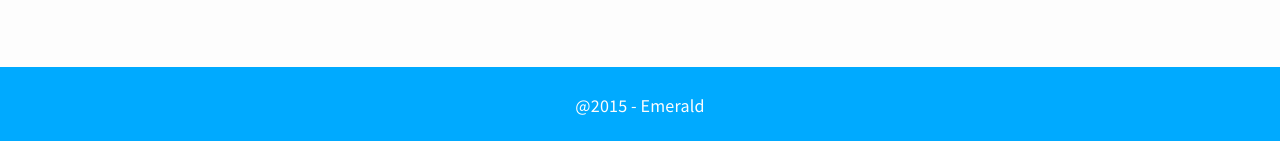
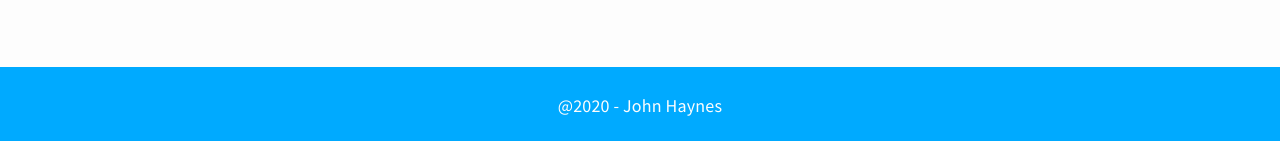
Before and after one commit to johnhayn-es/johnhayn-es, a Jekyll site: the page built from index.html, in a window 1280 px wide and 900 px high, scrolled down 1679 px. Shown: the part 756-897 px from the top of the window. Built offline with Jekyll 4.4.1, drawn with Linux system fonts in a browser that asks for light colours; the list of posts is cut into pages by our own code.

Commit message:
Update footer.html

```diff
--- a/_includes/footer.html
+++ b/_includes/footer.html
@@ -1 +1 @@
-<footer class="footer"><span>@2015 - Emerald</span></footer>
+<footer class="footer"><span>@2020 - John Haynes</span></footer>
```
